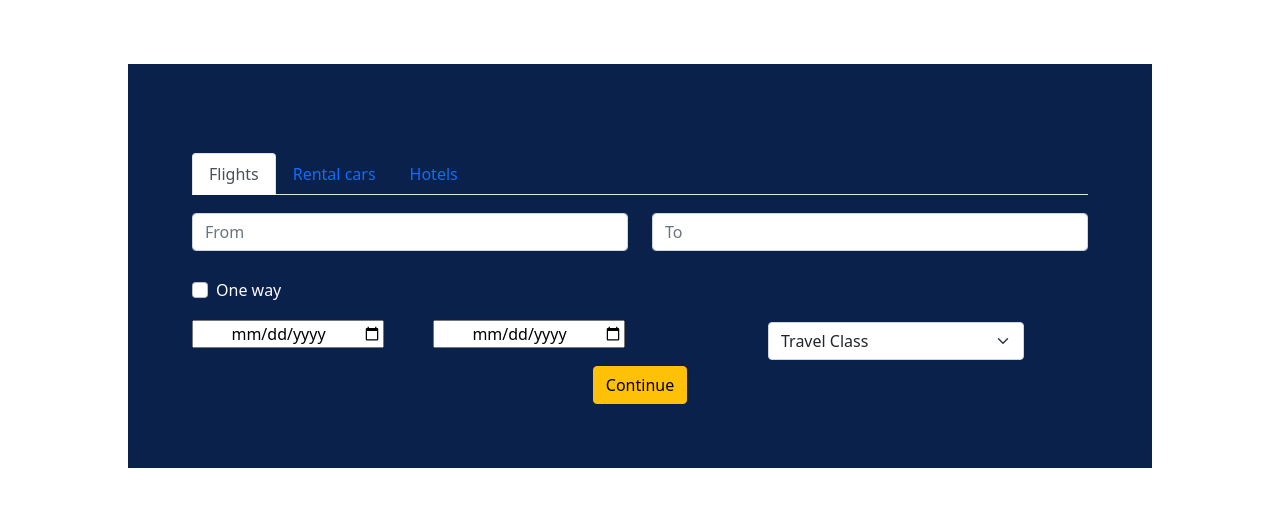
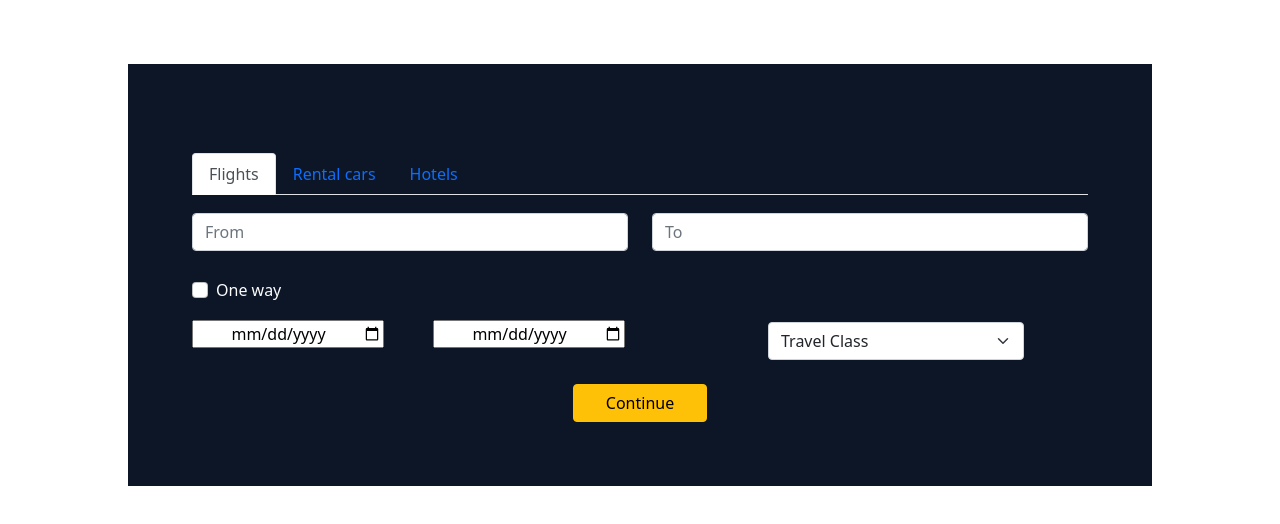
Before and after one commit to SeekNDDestroy/ISA-website, a plain HTML site: page home.html in a window 1280 px wide. Shown: the part 54-578 px from the top of the page. Drawn offline with nearby package versions, Linux system fonts and the light colour scheme.

Commit message:
added the continue button

```diff
--- a/home.html
+++ b/home.html
@@ -28,7 +28,7 @@
     margin-top: 5%;
     margin-left: 10%;
     margin-right: 10%;
-    background-color: #09214b;
+    background-color: #0c1627;
     padding-top: 7%;
     padding-left: 5%;
     padding-right: 5%;
@@ -45,6 +45,12 @@
 
 div4{
   height: 10%;
+}
+
+button1{
+  width: 15%;
+  text-align: center;
+  margin-top: 2%;
 }
 
 
@@ -119,8 +125,8 @@ div4{
 
       </div>
 
-      <div style="text-align: center; margin-top:2%; height: 20%">
-      <button type="button" class="btn btn-warning">Continue</button>
+      <div style="text-align: center; margin-top:2%;">
+      <button1 type="button" class="btn btn-warning">Continue</button1>
       </div>
 
     </div>
```
